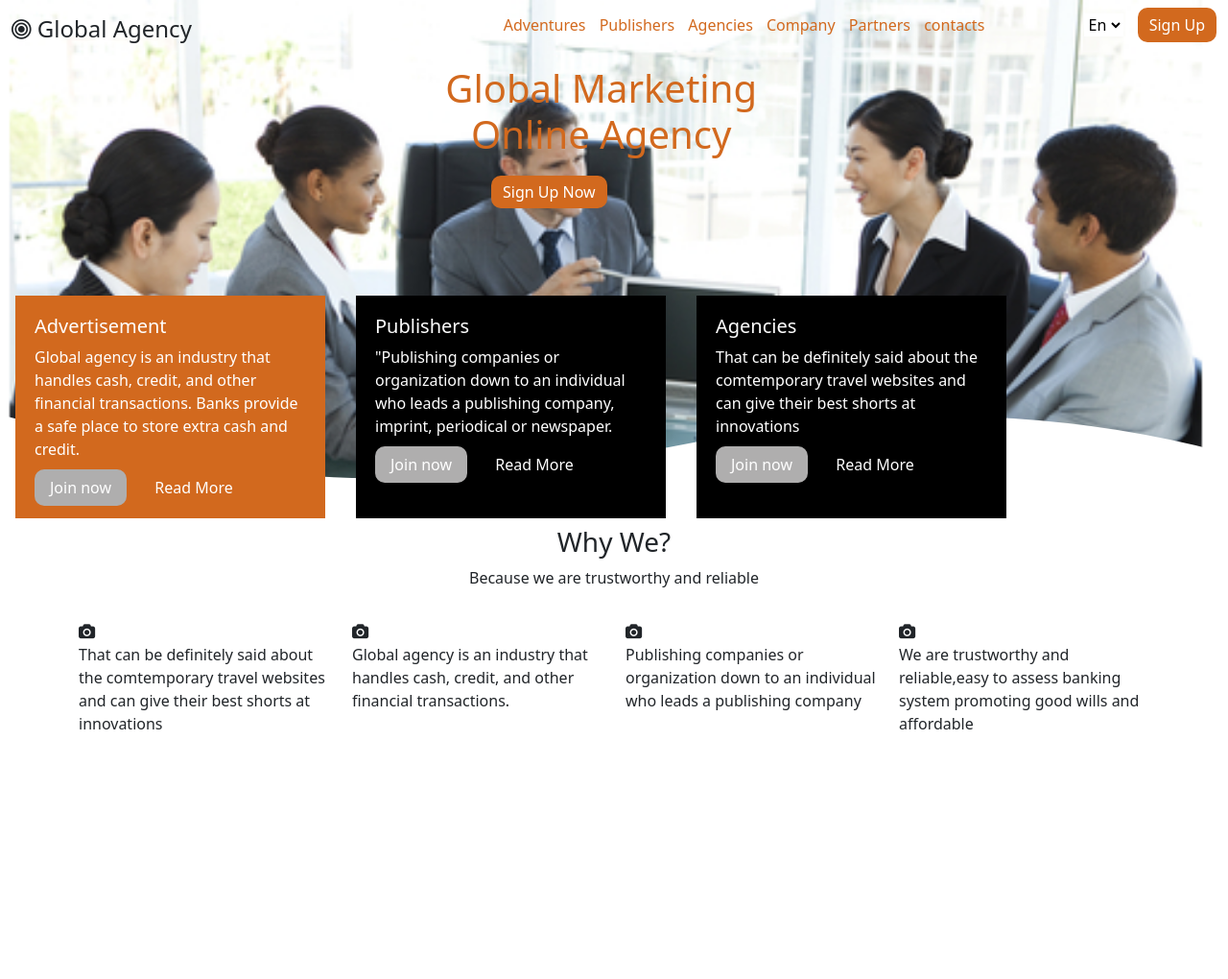
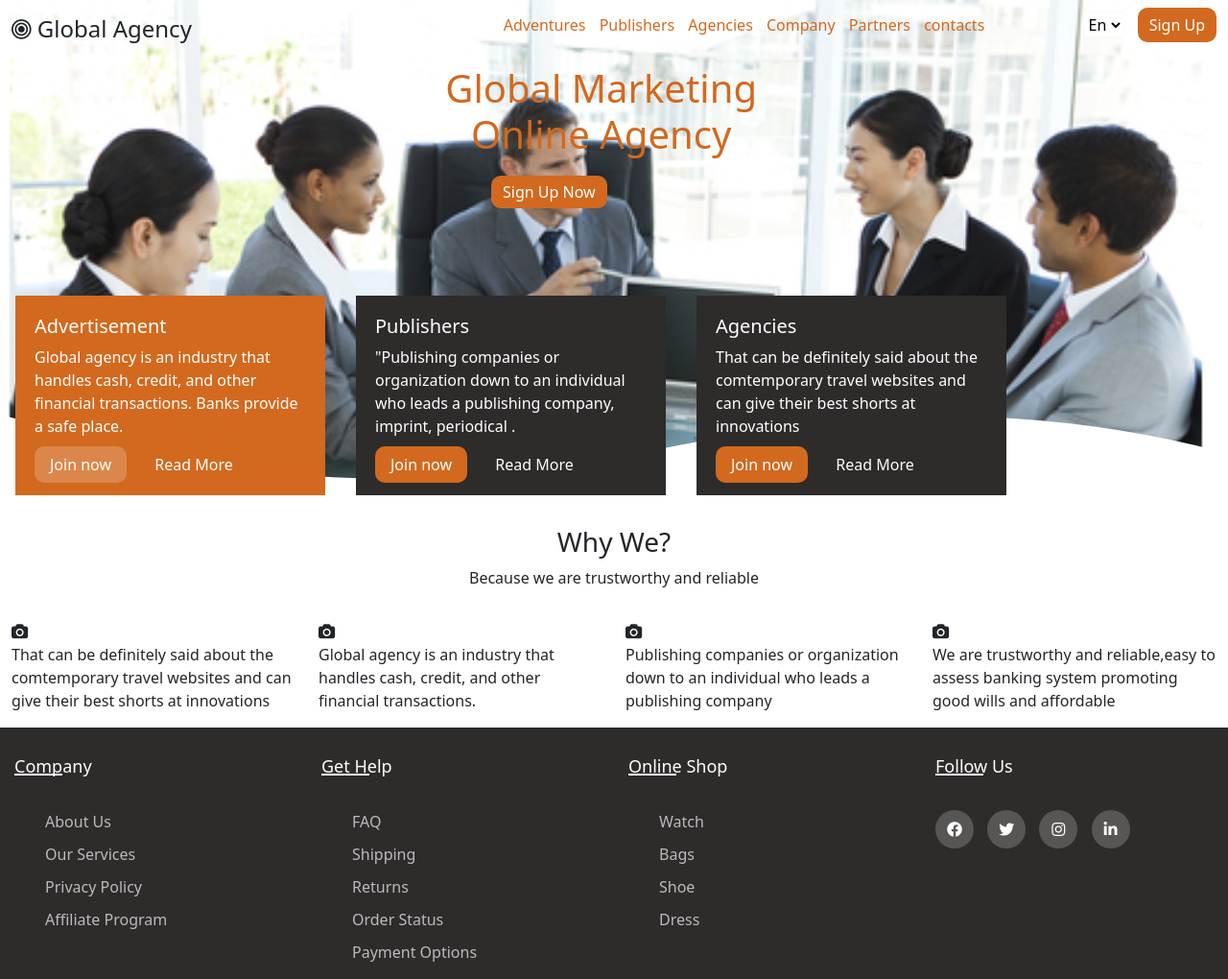
Before and after one commit to victorfaith1999/global-agency, a plain HTML site: page index.html in a window 1280 px wide. Shown: the whole page at 96% size. Before the commit the page ends 800 px from the top, so only its background shows below. Drawn offline with nearby package versions, Linux system fonts and the light colour scheme.

Commit message:
added footer and edit class ad and ad2

```diff
--- a/css/styles.css
+++ b/css/styles.css
@@ -30,7 +30,7 @@
 
 a{
     text-decoration: none;
-    /* color: chocolate; */
+
 }
 .navbar a{
     color: chocolate;
@@ -60,7 +60,7 @@ a{
     margin-right: 25px;
 }
 .ad2{
-    background-color: black;
+    background-color: rgb(46, 43, 43);
     color: white;
     padding: 20px;
 }
@@ -69,14 +69,101 @@ a{
     margin-right: 25px;
 }
 .fat{
-    background-color:rgb(175, 174, 174);
+    background-color:rgba(255,255,255,0.2);
     padding: 8px 16px;
     border-radius: 10px;
     z-index: 1000;
 }
 .slim{
-    background-color:rgb(175, 174, 174);
+    background-color: chocolate;
     padding: 8px 16px;
     border-radius: 10px;
     z-index: 1000;
 }
+
+/* footer */
+.container{
+max-width: 100%;
+margin: auto;
+}
+
+ul{
+    list-style: none;
+}
+.row{
+    display: flex;
+    flex-wrap: wrap;
+}
+.footer-col{
+    background-color: rgb(46, 43, 43);
+    width: 25%;
+    padding: 0px 15px;
+}
+
+.footer-col h4{
+    font-size: 18px;
+    color: white;
+    text-transform: capitalize;
+    margin-bottom: 35px;
+    margin-top: 30px;
+    font-weight: 500;
+    position: relative;
+
+}
+.footer-col h4::before{
+    content: '';
+    position: absolute;
+    left: 0px;
+    bottom: 1px;
+    background-color: white;
+    height: 2px;
+    box-sizing: border-box;
+    width: 50px;
+}
+
+.footer-col ul li:not(:last-child){
+margin-bottom: 10px;
+}
+
+.footer-col ul li a{
+    font-size: 16px;
+    text-transform: capitalize;
+    color: white;
+    text-decoration: none;
+    font-weight: 300;
+    color: #bbbbbb;
+    display: block;
+    transition: all 0.3s ease;
+}
+.footer-col ul li a:hover{
+    color: white;
+    padding-left: 8px;
+}
+.footer-col .social-links a{
+    display: inline-block;
+    height: 40px;
+    width: 40px;
+    background-color: rgba(255,255,255,0.2);
+    margin: 0px 10px 10px 0px;
+    text-align: center;
+    line-height: 40px;
+    border-radius: 50%;
+    color: white;
+    transition: all 0.5s ease;
+}
+.footer-col .social-links a:hover{
+    color: #24262b;
+    background-color: white;
+}
+/* responsive */
+    /* @media(max-width: 767px){
+     .footer-col {
+         width: 50%;
+         margin-bottom: 30px;
+     }
+    }
+    @media(max-width: 574px){
+        .footer-col {
+            width: 100%;
+        }
+       } */
--- a/index.html
+++ b/index.html
@@ -8,6 +8,7 @@
     <link href="https://cdn.jsdelivr.net/npm/bootstrap@5.0.0-beta3/dist/css/bootstrap.min.css" rel="stylesheet" integrity="sha384-eOJMYsd53ii+scO/bJGFsiCZc+5NDVN2yr8+0RDqr0Ql0h+rP48ckxlpbzKgwra6" crossorigin="anonymous">
     <script src="https://cdn.jsdelivr.net/npm/bootstrap@5.0.0-beta3/dist/js/bootstrap.bundle.min.js" integrity="sha384-JEW9xMcG8R+pH31jmWH6WWP0WintQrMb4s7ZOdauHnUtxwoG2vI5DkLtS3qm9Ekf" crossorigin="anonymous"></script>
     <link rel="stylesheet" href="css/styles.css">
+    <link rel="stylesheet" href="https://cdnjs.cloudflare.com/ajax/libs/font-awesome/5.15.3/css/all.min.css">
     <link rel="stylesheet" href="https://stackpath.bootstrapcdn.com/font-awesome/4.7.0/css/font-awesome.min.css" integrity="sha384-wvfXpqpZZVQGK6TAh5PVlGOfQNHSoD2xbE+QkPxCAFlNEevoEH3Sl0sibVcOQVnN" crossorigin="anonymous">
 </head>
 <body>
@@ -45,17 +46,17 @@
            <div class="mb-5 mt-3">
             <a href="#" class="button" style="margin-left: 500px;">Sign Up Now</a>
            </div>
-            <div class="row mt-5" style="z-index:1000; position: absolute;">
+            <div class="row mt-5" style="z-index:1000; position: absolute; ;">
                 <div class="col-3 ad ms-3">
                     <h5>Advertisement</h5>
-                    <p>Global agency is an industry that handles cash, credit, and other financial transactions. Banks provide a safe place to store extra cash and credit.
+                    <p>Global agency is an industry that handles cash, credit, and other financial transactions. Banks provide a safe place.
                     </p>
                     <a href="#" class="fat">Join now</a>
                     <a href="#">Read More</a>
                 </div>
                 <div class="col-3 ad2 me-3 ms-3">
                     <h5>Publishers</h5>
-                    <p>"Publishing companies or organization down to an individual who leads a publishing company, imprint, periodical or newspaper.
+                    <p>"Publishing companies or organization down to an individual who leads a publishing company, imprint, periodical .
                     </p>
                     <a href="#"  class="slim">Join now</a>
                     <a href="#">Read More</a>
@@ -100,5 +101,48 @@
         </div>
     </div>
    </div>
+   <footer>
+       <div class="container">
+           <div class="row">
+               <div class="footer-col">
+                   <h4>Company</h4>
+                   <ul>
+                       <li><a href="">about us</a></li>
+                       <li><a href="">our services</a></li>
+                       <li><a href="">privacy policy</a></li>
+                       <li><a href="">affiliate program</a></li>
+                   </ul>
+               </div>
+               <div class="footer-col">
+                <h4>Get Help</h4>
+                <ul>
+                    <li><a href="">FAQ</a></li>
+                    <li><a href="">shipping</a></li>
+                    <li><a href="">returns</a></li>
+                    <li><a href="">order status</a></li>
+                    <li><a href="">payment options</a></li>
+                </ul>
+            </div>
+            <div class="footer-col">
+                <h4>Online Shop</h4>
+                <ul>
+                    <li><a href="">watch</a></li>
+                    <li><a href="">bags</a></li>
+                    <li><a href="">shoe</a></li>
+                    <li><a href="">dress</a></li>
+                </ul>
+            </div>
+            <div class="footer-col">
+                <h4>Follow Us</h4>
+                <div class="social-links">
+                    <a href=""><i class="fab fa-facebook-f"></i></a>
+                    <a href=""><i class="fab fa-twitter"></i></a>
+                    <a href=""><i class="fab fa-instagram"></i></a>
+                    <a href=""><i class="fab fa-linkedin-in"></i></a>
+                </div>
+            </div>
+           </div>
+       </div>
+   </footer>
 </body>
 </html>
```
